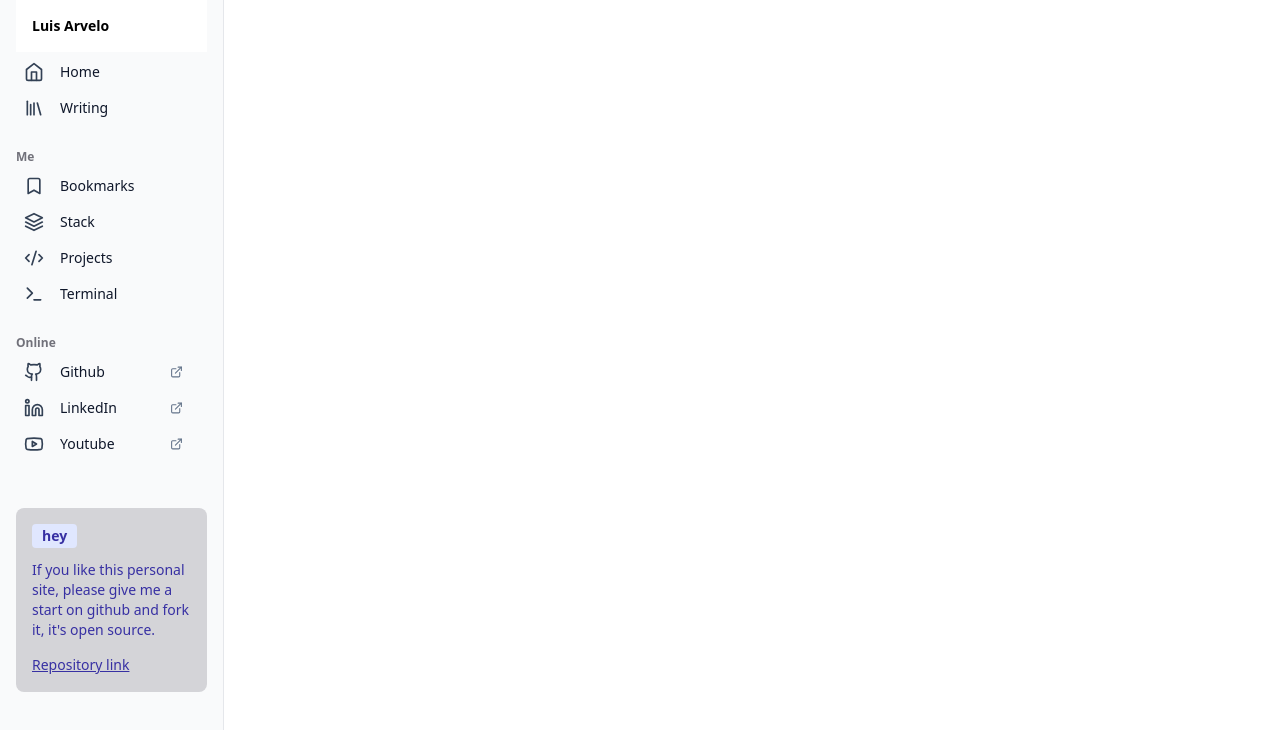
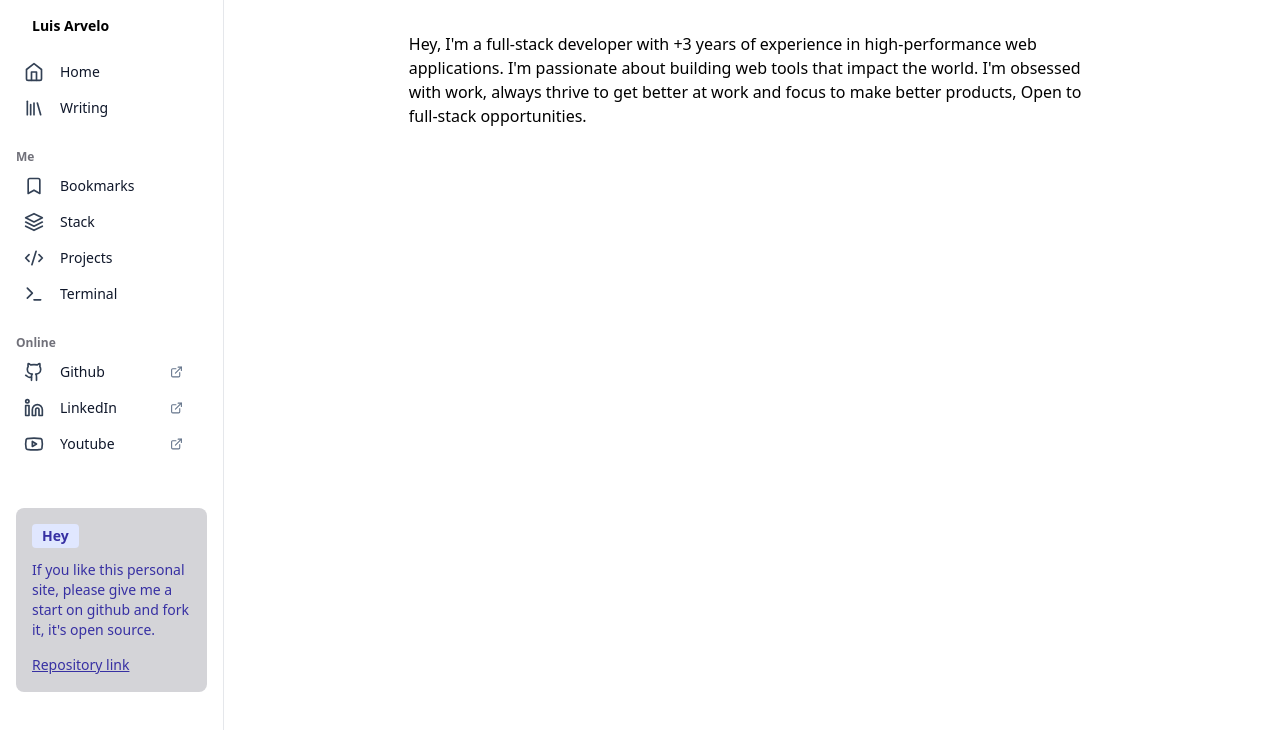
Before and after one commit to Delavalom/my-porfolio-page, a Next.js app: page / in a window 1280 px wide. Shown: the top 730 px of the page. Built offline with nearby package versions, Linux system fonts and the light colour scheme.

Commit message:
add some content to intro page, change the title bar logic futher I'm to refactor that component and fix some styles

```diff
--- a/src/components/Home/Intro.tsx
+++ b/src/components/Home/Intro.tsx
@@ -8,12 +8,24 @@ type Props = {};
 export const Intro: FC<Props> = ({}) => {
   const { setIsOpen } = useNavigation();
   return (
-    <article className=" text-center w-full">
+    <>
       <TitleBar
         Icon={
-          <Menu onClick={() => setIsOpen(true)} className="relative top-2 left-2 z-50 text-zinc-700 w-5 lg:hidden" />
+          <Menu
+            onClick={() => setIsOpen(true)}
+            className="relative top-2 left-2 z-50 text-zinc-700 w-5 lg:hidden"
+          />
         }
       />
-    </article>
+      <article className="flex items-center justify-center">
+        <p className="max-w-[66%]">
+          Hey, I&apos;m a full-stack developer with +3 years of experience in
+          high-performance web applications. I&apos;m passionate about building
+          web tools that impact the world. I&apos;m obsessed with work, always
+          thrive to get better at work and focus to make better products, Open
+          to full-stack opportunities.
+        </p>
+      </article>
+    </>
   );
 };
--- a/src/components/Sidebar/Sidebar.tsx
+++ b/src/components/Sidebar/Sidebar.tsx
@@ -32,7 +32,6 @@ export const Sidebar = () => {
         {/* Luis Angel arvelo heading */}
         <TitleBar
           title={"Luis Arvelo"}
-          justify="around"
           isMobile={`${isOpen ? "flex" : "hidden"} lg:inline z-50`}
           Icon={
             <X
--- a/src/components/Sidebar/SidebarContainer.tsx
+++ b/src/components/Sidebar/SidebarContainer.tsx
@@ -12,7 +12,7 @@ export const SidebarContainer: FC<Props> = ({children, isOpen}) => {
         isOpen
           ? 'absolute inset-y-0 left-0 translate-x-0 shadow-lg'
           : 'absolute -translate-x-full'
-      } 3xl:w-80 z-30 px-4 flex h-full max-h-screen min-h-screen w-3/4 flex-none transform flex-col overflow-y-auto border-r border-gray-150 bg-white pb-10 transition duration-200 ease-in-out dark:border-gray-800 dark:bg-gray-900 sm:w-1/2 sm:pb-0 md:w-1/3 lg:relative lg:z-auto lg:w-56 lg:translate-x-0 lg:bg-gray-50 lg:dark:bg-gray-900 2xl:w-72`}
+      } 3xl:w-80 z-30 px-4 flex h-full max-h-screen min-h-screen w-3/4 flex-none transform flex-col overflow-y-auto border-r border-gray-150 bg-white pb-10 transition duration-200 ease-in-out dark:border-gray-800 dark:bg-gray-900 sm:w-1/2 sm:pb-0 md:w-1/3 lg:relative lg:z-auto lg:w-56 lg:translate-x-0 lg:dark:bg-gray-900 2xl:w-72`}
     >{children}</aside>
   );
 };
--- a/src/components/Sidebar/SidebarCtaBlock.tsx
+++ b/src/components/Sidebar/SidebarCtaBlock.tsx
@@ -15,7 +15,7 @@ export const SidebarCtaBlock: FC<Props> = ({href}) => {
   >
     <div className="flex items-center mb-3">
       <span className="bg-indigo-100 text-indigo-800 text-sm font-semibold mr-2 px-2.5 py-0.5 rounded dark:bg-orange-200 dark:text-orange-900">
-        hey
+        Hey
       </span>
     </div>
     <p className="mb-3 text-sm text-indigo-800 dark:text-blue-400">
--- a/src/components/View/View.tsx
+++ b/src/components/View/View.tsx
@@ -14,7 +14,6 @@ export const View: FC<Props> = ({onClick}) => {
     <ViewContainer>
       <TitleBar
         title="React Beta Docs are the best"
-        justify="between"
         Icon={<ChevronsLeft onClick={onClick} className="lg:hidden" />}
         Cta={<EmojiBtn />}
       ></TitleBar>
--- a/src/components/layout/LayoutView.tsx
+++ b/src/components/layout/LayoutView.tsx
@@ -18,7 +18,9 @@ export const LayoutView: FC<Props> = ({list, view, hasDetail}) => {
           {list}
         </ListContainer>
       )}
-      {view}
+      <section className="w-full flex flex-col px-2">
+        {view}
+      </section>
     </>
   );
 };
--- a/src/components/layout/TitleBar.tsx
+++ b/src/components/layout/TitleBar.tsx
@@ -6,12 +6,11 @@ type Props = {
   Icon?: ReactNode;
   Cta?: ReactNode;
   isMobile?: string
-  justify?: "between" | "evenly" | "around"
 };
 
-export const TitleBar: FC<Props> = ({ title, Icon, Cta, isMobile, justify = "between" }) => {
+export const TitleBar: FC<Props> = ({ title, Icon, Cta, isMobile }) => {
   return (
-    <div className={`w-full p-4 flex items-center justify-${justify} sticky top-0 bg-white`}>
+    <div className={`w-full p-4 flex items-center justify-between sticky top-0 bg-white`}>
       {Icon}
       {/* heading Title coming from navigation */}
       <h1 className={`font-semibold text-sm md:text-md ${isMobile}`}>{title}</h1>
```
Also changed, not shown: src/Context/NavigationContext.tsx (line endings or trailing spaces).
